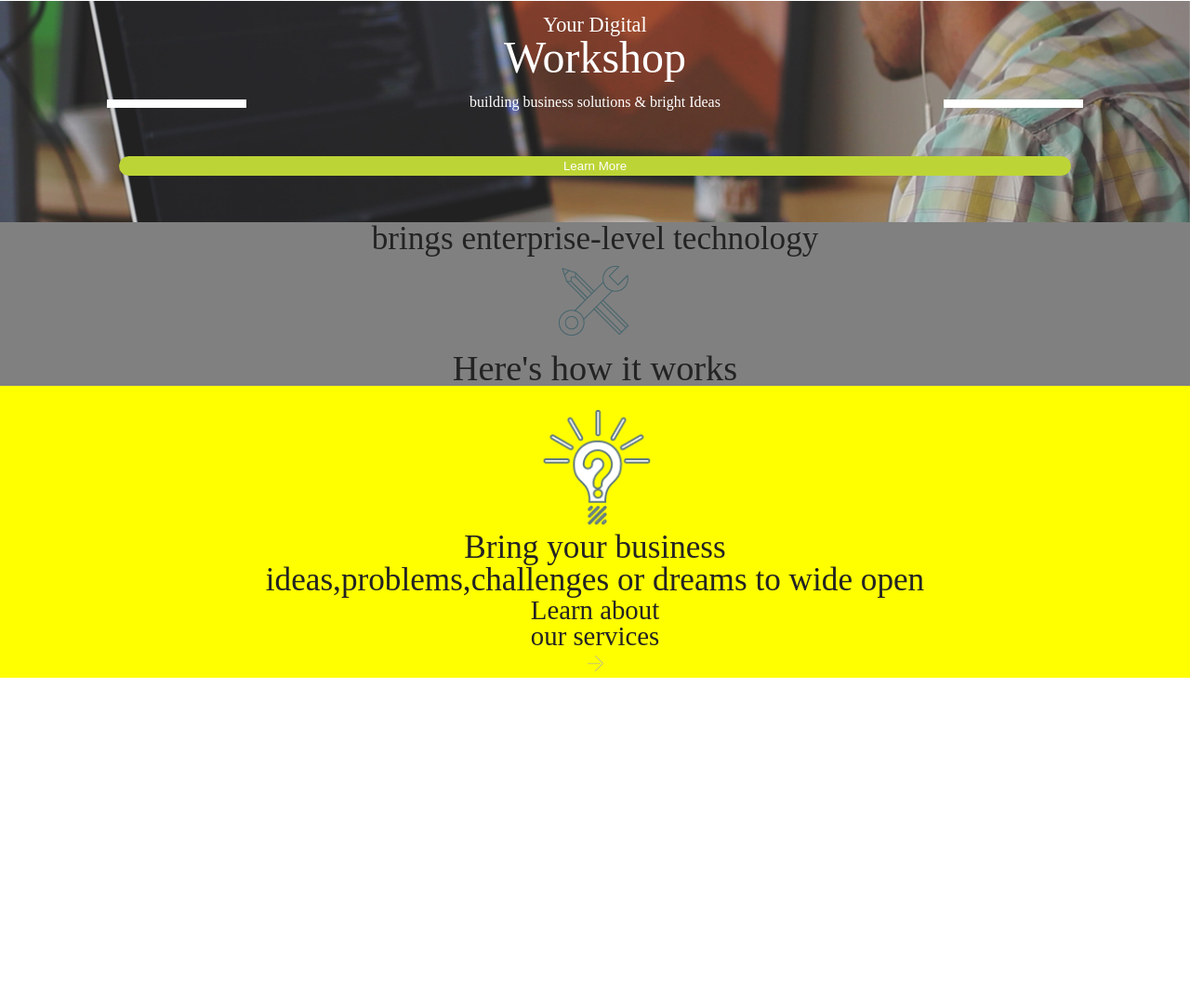
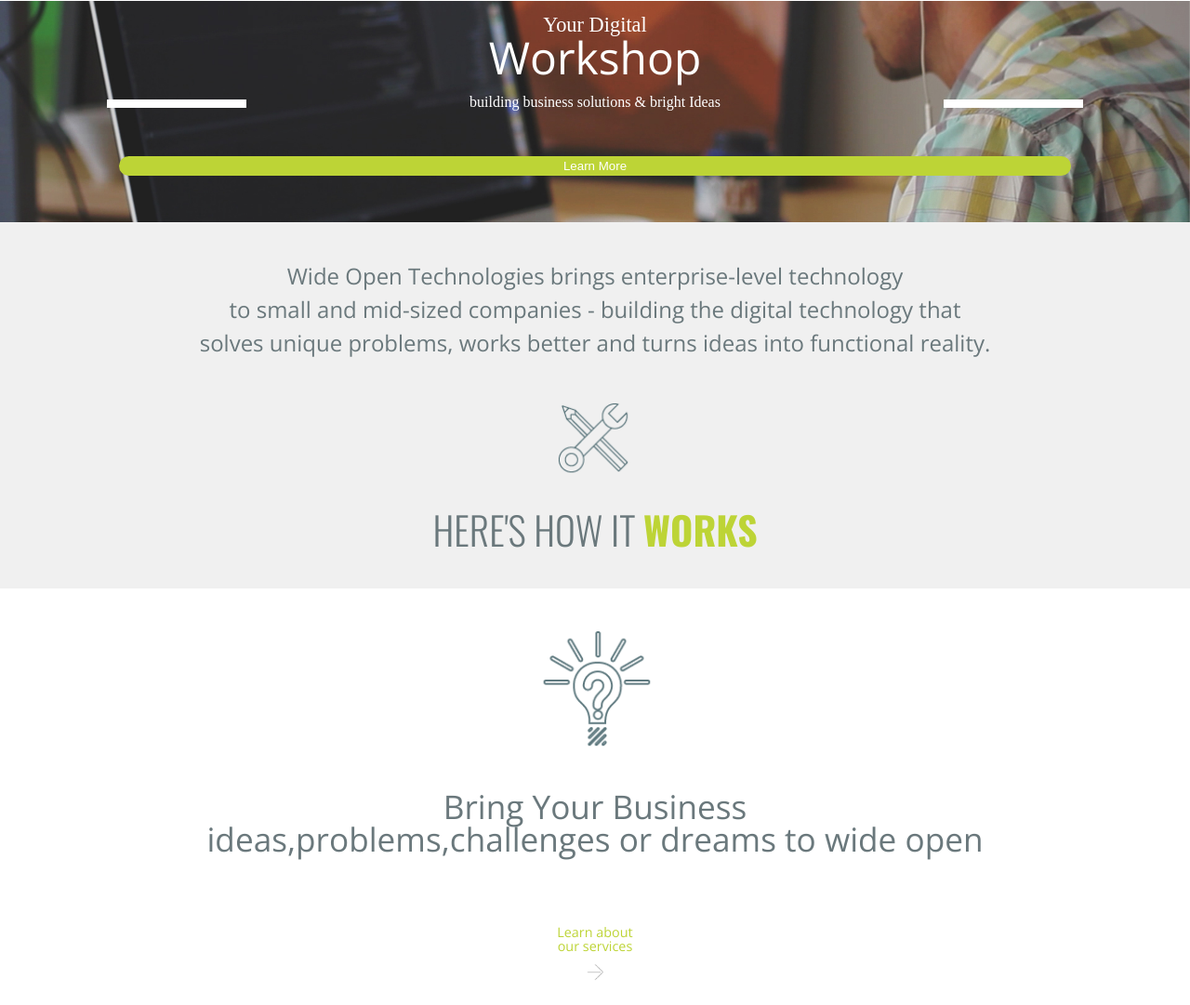
Before and after one commit to bjax13/wideopentech, a plain HTML site: page wideopenproject/index.html in a window 1280 px wide. Shown: the part 95-1176 px from the top of the page at 93% size. Before the commit the page ends 824 px from the top, so only its background shows below. Drawn offline with nearby package versions, Linux system fonts and the light colour scheme; a web font is replaced by a local one.

Commit message:
finished lightbulb section and did font work

```diff
--- a/wideopenproject/index.html
+++ b/wideopenproject/index.html
@@ -38,28 +38,47 @@
     </main>
 
     <section class="content-works flex-center">
-      <h4> brings enterprise-level technology</h4>
+
+        <div class="content-description">
+          <p class="content-works-tools-text">Wide Open Technologies brings enterprise-level technology <br>to small and mid-sized companies - building the digital technology that<br>solves unique problems, works better and turns ideas into functional reality.</p>
+        </div>
+        <div class="content-works-icon">
           <img class="content-works-tools"src="./img/ziped pics/wrench.png" alt="">
-      <h3 class="content-works-tools-subtext">Here's how it works</h3>
+        </div>
+        <div class="content-works-how">
+          <p> Here's how it <span>works</span></p>
+        </div>
+
 
     </section>
 
-    <section class="content-services flex-center">
+    <section class="content-services">
 
+      <div class="content-services-1 flex-center">
         <div class="content-icon">
           <img class="content-icon-img"src="./img/ziped pics/LIGHTBUTTON.png" alt="">
         </div>
-      <div class="content-services-description">
-        <h4 class="content-works-tools-subtext">Bring your business<br>ideas,problems,challenges or dreams to wide open</h4>
+        <div class="content-description">
+          <h4 class="content-services-tools-subtext0">Bring Your Business<br>ideas,problems,challenges or dreams to wide open</h4>
         </div>
         <div class="content-services-cta">
-        <h6> Learn about<br>our services</h4>
+          <p> Learn about<br>our services</p>
         </div>
         <div class="content-services-arrowbutton">
           <a href="#"><img src="./img/ziped pics/SMALLARROW.png" alt="Learn More button"></a>
         </div>
 
+      </div>
+
     </section>
+
+    <section class="content-how2help">
+
+
+    </section>
+
+
+
 
   </body>
 </html>
--- a/wideopenproject/main.css
+++ b/wideopenproject/main.css
@@ -1,16 +1,18 @@
-@import url('https://fonts.googleapis.com/css?family=Roboto:400,500');
-@import url('https://fonts.googleapis.com/css?family=Roboto:400,500|Unna');
+@import url('https://fonts.googleapis.com/css?family=Oswald:300,700');
+@import url('https://fonts.googleapis.com/css?family=Open+Sans');
+
 html {
     font-size: 16px;
     text-rendering: optimizeLegibility !important;
     -webkit-font-smoothing: antialiased !important;
 }
 h1,h2,h3,h4,h5,h6 {
-    color: #232323
+    color: #6a787c;
+    font-family: 'Open Sans', sans-serif;
 }
 p {
-    font-family: 'Roboto', sans-serif;
-    color: #898989;
+    font-family: 'Open Sans', sans-serif;
+    color: #97a2a7;
 }
 h1{
      font-size: 3rem;
@@ -139,18 +141,55 @@ h6{
     border: 2px solid #C8E23A ;
     text-decoration: none;
 }
+
 .content-works{
-  background: gray;
+  padding: 40px 15px;
+  background: #f0f0f0;
   width: 100%;
   display: flex;
   flex-direction: column;
+  justify-content: space-around;
+
 }
+.content-works-tools-text{
+  width: 100%;
+  font-size: 1.5rem;
+  line-height: 2.25rem;
+  color: #6a787c;
+}
+.content-works-icon{
+  padding: 36px 0 20px;
+  width: 100px;
+  cursor: pointer;
+}
+.content-works-icon img{
+  width: 100%
+}
+
+.content-works-how p{
+  text-transform: uppercase;
+  font-family: 'Oswald', sans-serif;
+  font-size: 2.6rem;
+  line-height: 2.85rem;
+  text-align: center;
+  color: #6a787c;
+}
+.content-works-how span{
+  font-weight: 700;
+  color: #bdd436;
+}
+
 .content-services{
-  background: yellow;
+  background: #fff;
+
+}
+.content-services-1{
+  position: relative;
+  display: flex;
   width: 100%;
-  display: flex;
+  height: 448px;
   flex-direction: column;
-
+  justify-content: space-around;
 }
 .content-icon{
     width: 131px;
@@ -159,17 +198,32 @@ h6{
 .content-icon img {
     width: 100%;
 }
-.content-services-description{
+.content-description{
   width: 75%;
   text-align: center;
+}
+.content-services-tools-subtext{
+  font-size: 1.1rem;
+  text-transform: capitalize;
 }
 .content-services-cta{
   width: auto;
   text-align: center;
 }
+.content-services-cta p {
+  position: relative;
+  bottom: -35px;
+  font-size: .9rem;
+  text-align: center;
+  color: #bdd436;
+
+}
+
 .content-services-arrowbutton{
   width: 30px;
 }
 .content-services-arrowbutton img{
   width: 100%;
 }
+
+start of
```
Lines whose indentation alone changed are shown as unchanged.
